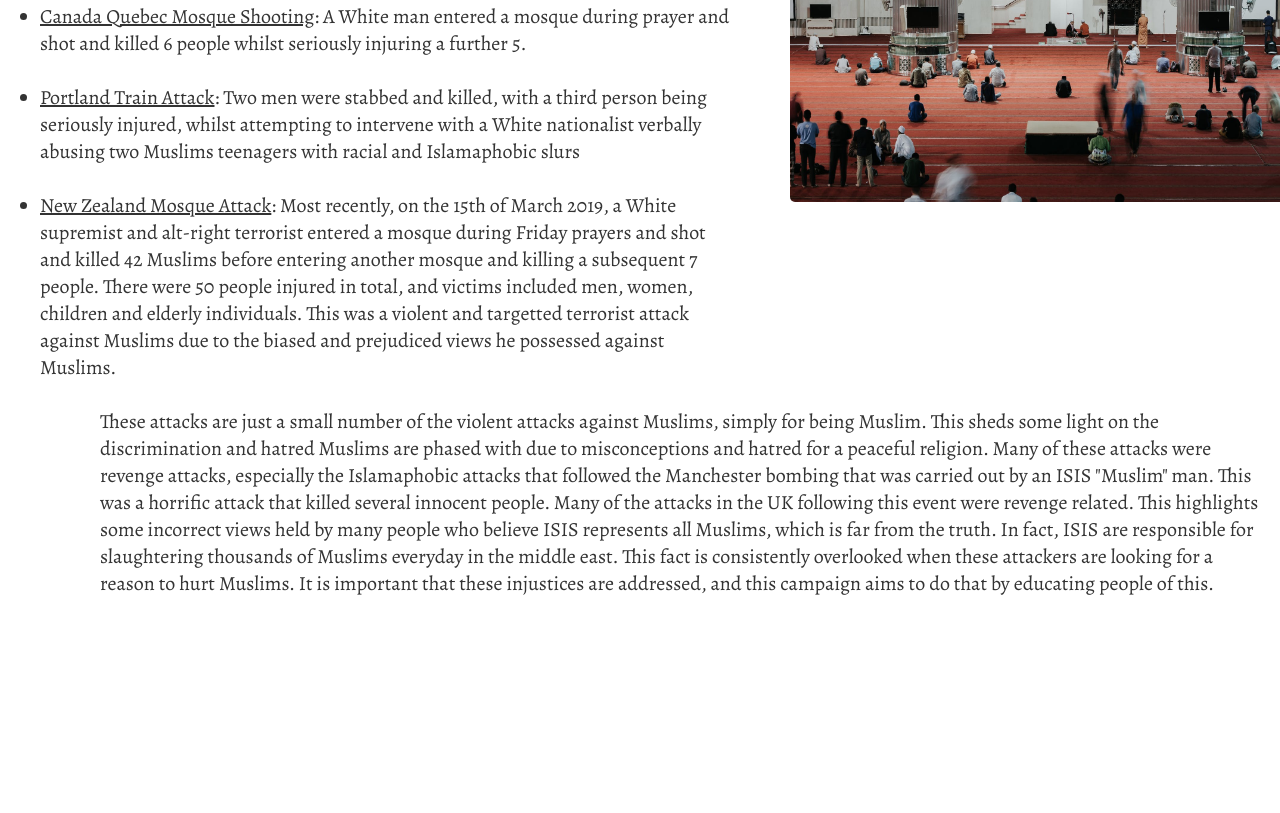
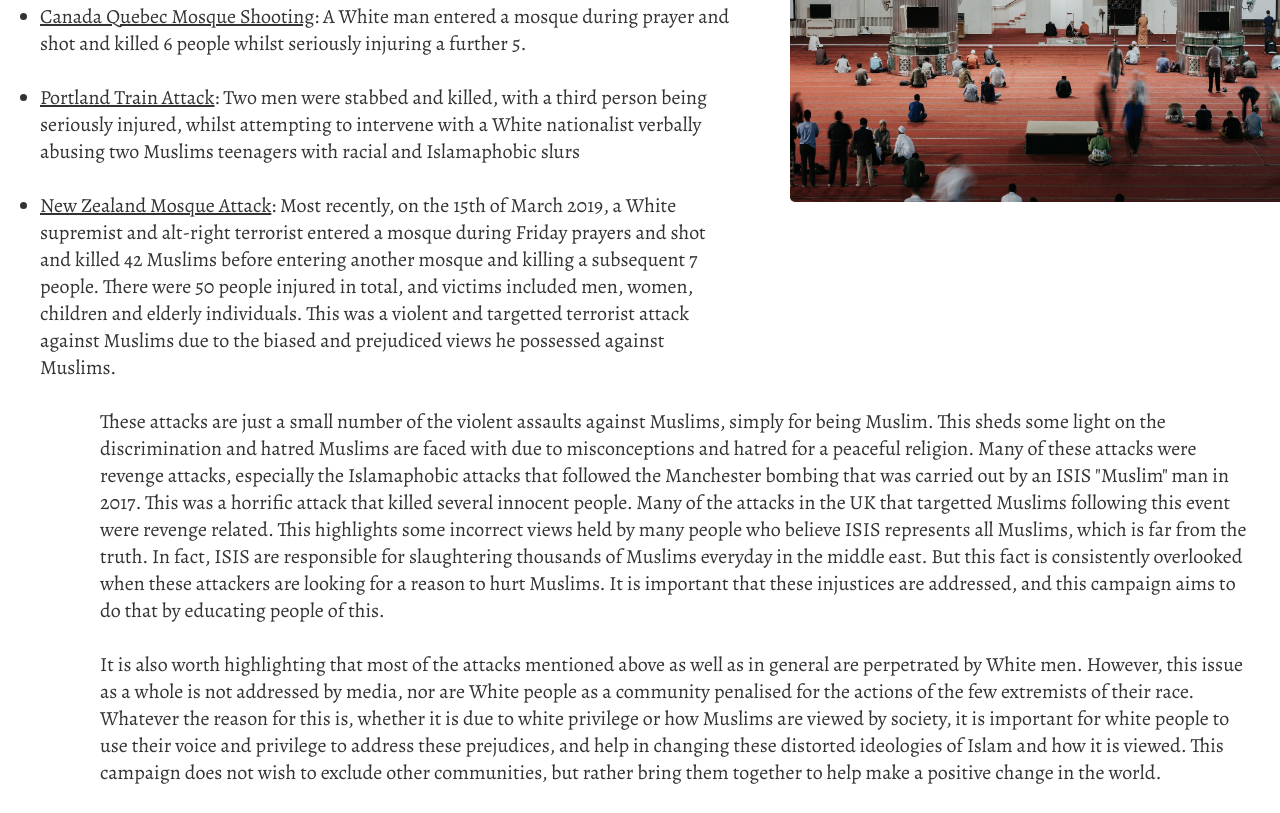
Before and after one commit to yasminanshoor/Islam-Means-Peace, a plain HTML site: page about.html in a window 1280 px wide. Shown: the part 1578-2391 px from the top of the page. Before the commit the page ends 2202 px from the top, so only its background shows below. Drawn offline with nearby package versions, Linux system fonts and the light colour scheme; a script that the page names is missing.

Commit message:
added more info
in the about page

```diff
--- a/about.html
+++ b/about.html
@@ -103,15 +103,22 @@
               children and elderly individuals. This was a violent and targetted terrorist attack against Muslims due to the biased
               and prejudiced views he possessed against Muslims. </li><br>
           </ul>
-          <h6>These attacks are just a small number of the violent attacks against Muslims, simply for being Muslim. This sheds
-          some light on the discrimination and hatred Muslims are phased with due to misconceptions and hatred for a peaceful
+          <h6>These attacks are just a small number of the violent assaults against Muslims, simply for being Muslim. This sheds
+          some light on the discrimination and hatred Muslims are faced with due to misconceptions and hatred for a peaceful
           religion. Many of these attacks were revenge attacks, especially the Islamaphobic attacks that followed the Manchester
-          bombing that was carried out by an ISIS "Muslim" man. This was a horrific attack that killed several innocent people.
-          Many of the attacks in the UK following this event were revenge related. This highlights some incorrect views held by
-          many people who believe ISIS represents all Muslims, which is far from the truth. In fact, ISIS are responsible for
-          slaughtering thousands of Muslims everyday in the middle east. This fact is consistently overlooked when these attackers
-          are looking for a reason to hurt Muslims. It is important that these injustices are addressed, and this campaign aims to
-          do that by educating people of this.<br><br>
+          bombing that was carried out by an ISIS "Muslim" man in 2017. This was a horrific attack that killed several innocent
+          people. Many of the attacks in the UK that targetted Muslims following this event were revenge related. This highlights some incorrect views
+          held by many people who believe ISIS represents all Muslims, which is far from the truth. In fact, ISIS are responsible
+          for slaughtering thousands of Muslims everyday in the middle east. But this fact is consistently overlooked when
+          these attackers are looking for a reason to hurt Muslims. It is important that these injustices are addressed, and this
+          campaign aims to do that by educating people of this. <br><br>It is also worth highlighting that most of the
+          attacks mentioned above as well as in general are perpetrated by White men. However, this issue as a whole is not
+          addressed by media, nor are White people as a community penalised for the actions of the few extremists of their race.
+          Whatever the reason for this is, whether it is due to white privilege or how Muslims are viewed by society, it is
+          important for white people to use their voice and privilege to address these prejudices, and help in changing these
+          distorted ideologies of Islam and how it is viewed. This campaign does not wish to exclude other communities, but rather
+          bring them together to help make a positive change in the world.
+          <br><br>
         </h6>
 
     </div>
```
